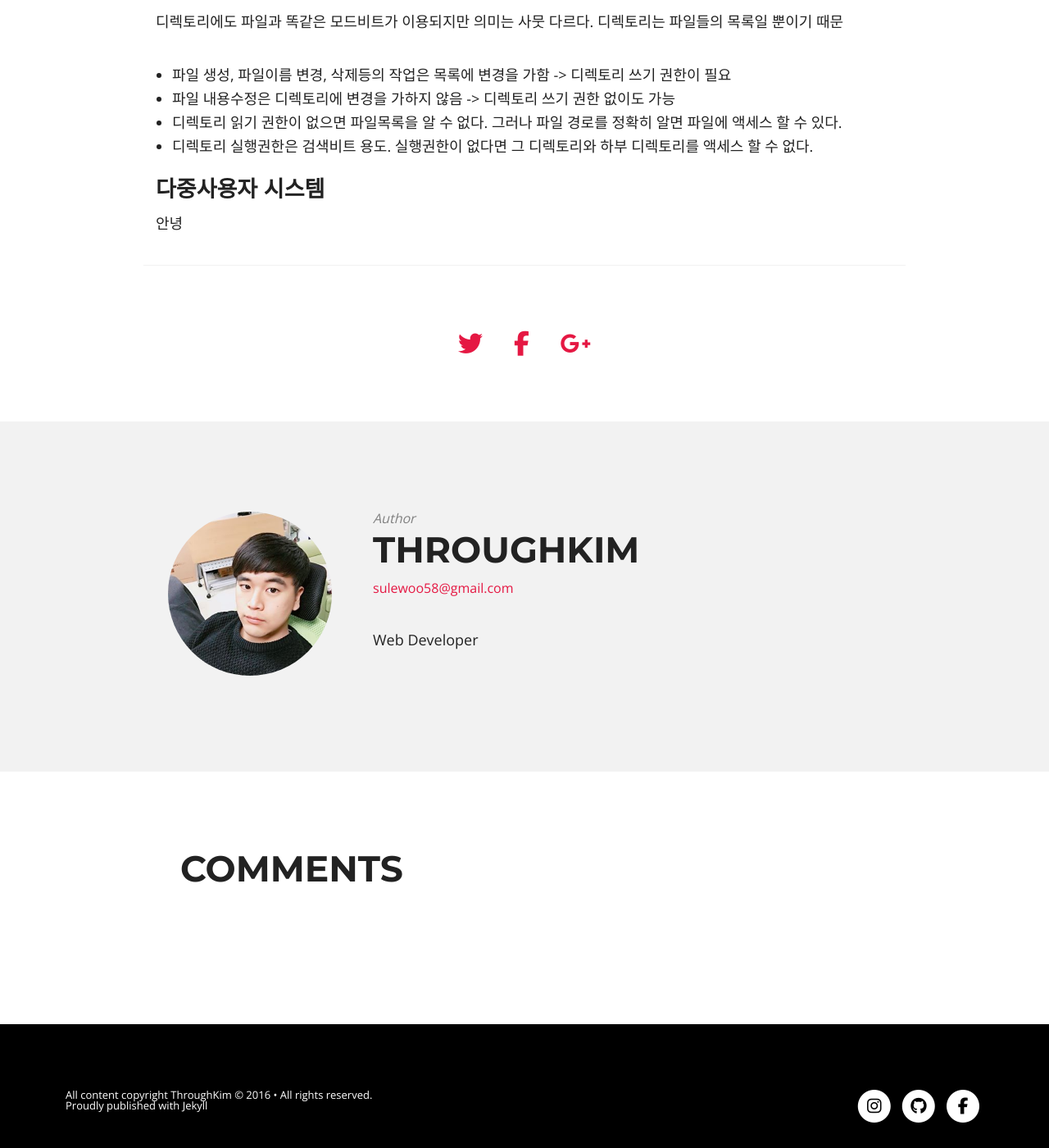
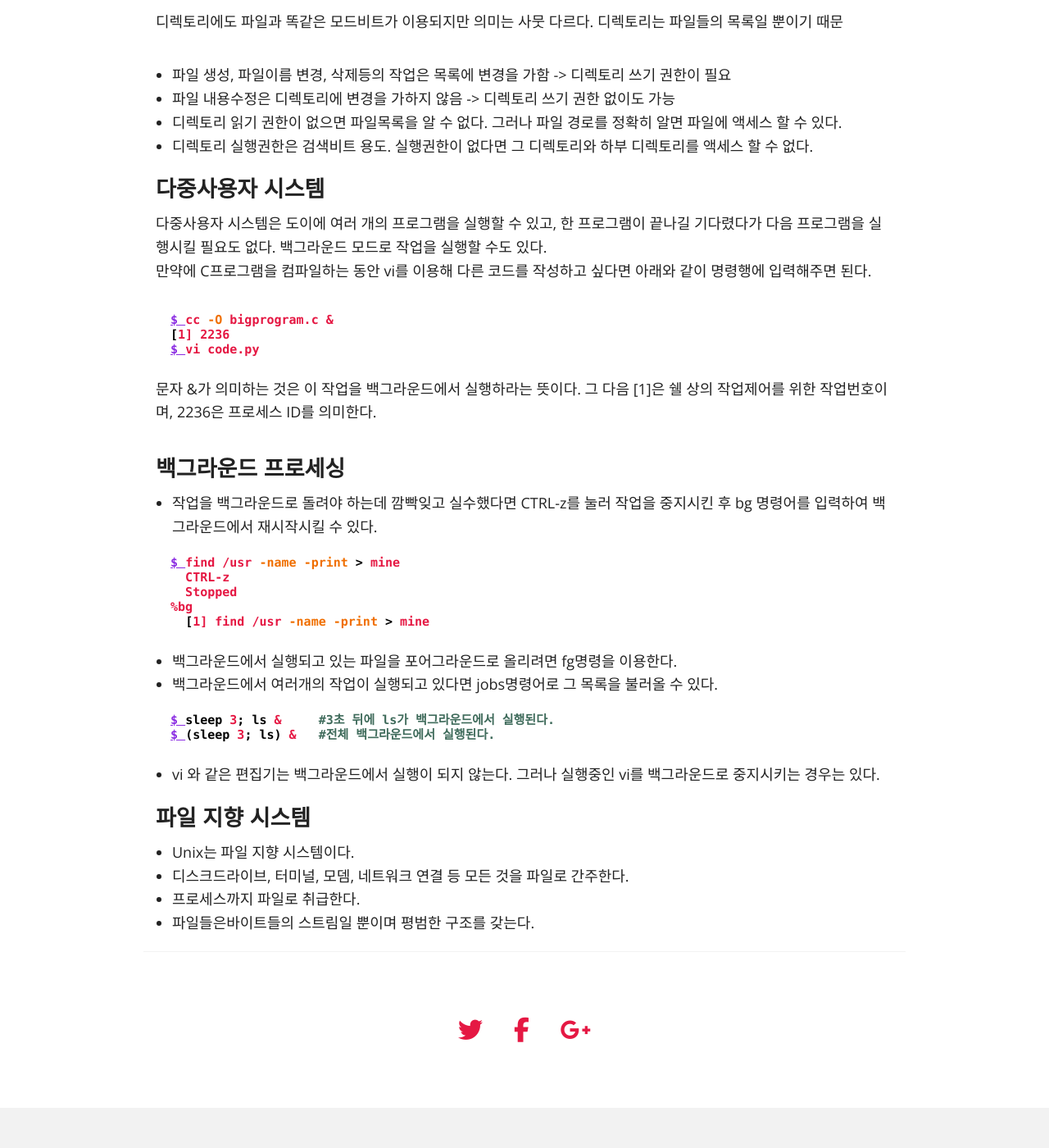
Before and after one commit to sulewoo58/sulewoo58.github.io, a Jekyll site: the page built from _posts/2016-12-22-linux-1.md, in a window 1280 px wide and 1400 px high, scrolled down 6024 px. Shown: the whole window at 82% size. Built offline with Jekyll 4.4.1, drawn with Linux system fonts in a browser that asks for light colours; nearby versions of some CDN libraries; library files that are not in the unit come from our copies.

Commit message:
blog post edit

```diff
--- a/_posts/2016-12-22-linux-1.md
+++ b/_posts/2016-12-22-linux-1.md
@@ -254,4 +254,34 @@ Unix파일은 사용자 및 그룹에 기반하여 액세스를 허가하거나
  - 디렉토리 실행권한은 검색비트 용도. 실행권한이 없다면 그 디렉토리와 하부 디렉토리를 액세스 할 수 없다.
 
 ### 다중사용자 시스템
-안녕
+다중사용자 시스템은 도이에 여러 개의 프로그램을 실행할 수 있고, 한 프로그램이 끝나길 기다렸다가 다음 프로그램을 실행시킬 필요도 없다. 백그라운드 모드로 작업을 실행할 수도 있다.
+만약에 C프로그램을 컴파일하는 동안 vi를 이용해 다른 코드를 작성하고 싶다면 아래와 같이 명령행에 입력해주면 된다.
+{% highlight bash %}
+  $ cc -O bigprogram.c &
+  [1] 2236
+  $ vi code.py
+{% endhighlight %}
+문자 &가 의미하는 것은 이 작업을 백그라운드에서 실행하라는 뜻이다. 그 다음 [1]은 쉘 상의 작업제어를 위한 작업번호이며, 2236은 프로세스 ID를 의미한다.
+
+### 백그라운드 프로세싱
+ - 작업을 백그라운드로 돌려야 하는데 깜빡잊고 실수했다면 CTRL-z를 눌러 작업을 중지시킨 후 bg 명령어를 입력하여 백그라운드에서 재시작시킬 수 있다.
+{% highlight bash %}
+  $ find /usr -name -print > mine
+    CTRL-z
+    Stopped
+  %bg
+    [1] find /usr -name -print > mine
+{% endhighlight %}
+ - 백그라운드에서 실행되고 있는 파일을 포어그라운드로 올리려면 fg명령을 이용한다.
+ - 백그라운드에서 여러개의 작업이 실행되고 있다면 jobs명령어로 그 목록을 불러올 수 있다.
+{% highlight bash %}
+  $ sleep 3; ls &     #3초 뒤에 ls가 백그라운드에서 실행된다.
+  $ (sleep 3; ls) &   #전체 백그라운드에서 실행된다.
+{% endhighlight %}
+ - vi 와 같은 편집기는 백그라운드에서 실행이 되지 않는다. 그러나 실행중인 vi를 백그라운드로 중지시키는 경우는 있다.
+
+### 파일 지향 시스템
+ - Unix는 파일 지향 시스템이다.
+ - 디스크드라이브, 터미널, 모뎀, 네트워크 연결 등 모든 것을 파일로 간주한다.
+ - 프로세스까지 파일로 취급한다.
+ - 파일들은바이트들의 스트림일 뿐이며 평범한 구조를 갖는다.
```
Also changed, not shown: 2 other files.
